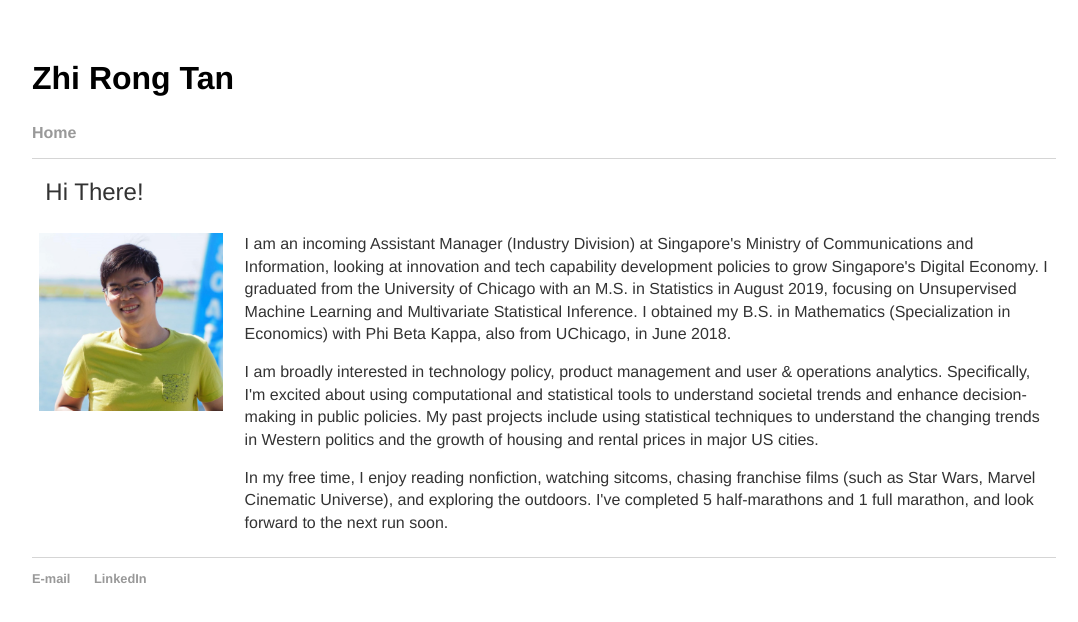
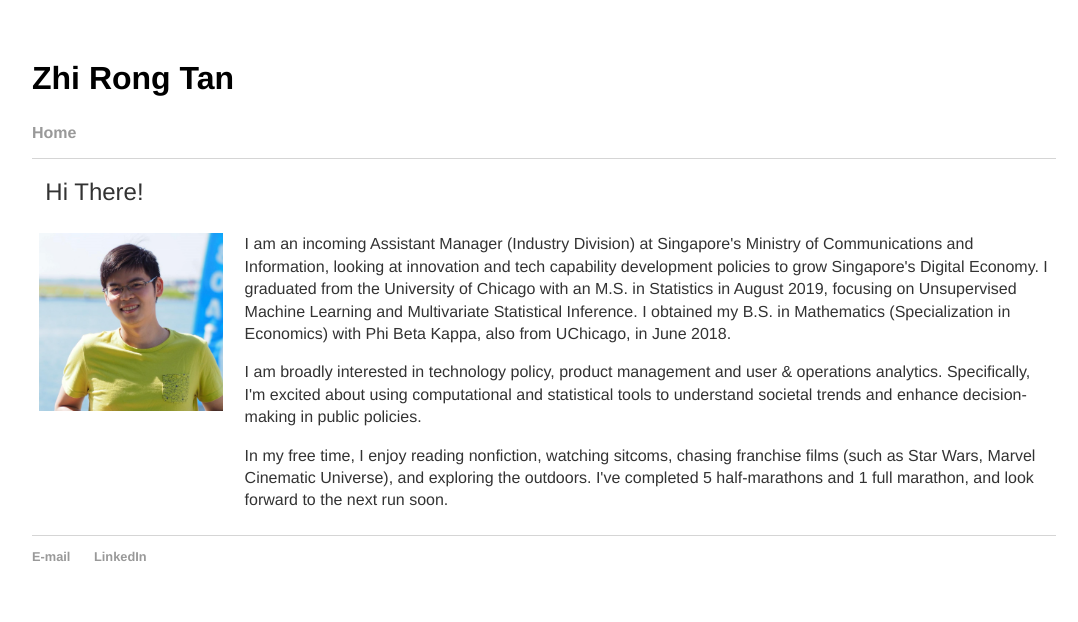
Before and after one commit to tanzhirong/tanzhirong.github.io, a Jekyll site: the page built from index.html, in a window 1280 px wide. Shown: the top 622 px of the page, without its empty margins (96-1174 px from the left). Built offline with Jekyll 4.4.1, drawn with Linux system fonts in a browser that asks for light colours.

Commit message:
Update index.html

```diff
--- a/index.html
+++ b/index.html
@@ -14,8 +14,7 @@ title: Zhi Rong Tan
     <td>
       <div id="blurb">
 	<p>I am an incoming Assistant Manager (Industry Division) at Singapore's Ministry of Communications and Information, looking at innovation and tech capability development policies to grow Singapore's Digital Economy. I graduated from the University of Chicago with an M.S. in Statistics in August 2019, focusing on Unsupervised Machine Learning and Multivariate Statistical Inference. I obtained my B.S. in Mathematics (Specialization in Economics) with Phi Beta Kappa, also from UChicago, in June 2018. </p>
-
-	<p>I am broadly interested in technology policy, product management and user & operations analytics. Specifically, I'm excited about using computational and statistical tools to understand societal trends and enhance decision-making in public policies. My past projects include using statistical techniques to understand the changing trends in Western politics and the growth of housing and rental prices in major US cities.
+	<p>I am broadly interested in technology policy, product management and user & operations analytics. Specifically, I'm excited about using computational and statistical tools to understand societal trends and enhance decision-making in public policies.</p>
 	<p>In my free time, I enjoy reading nonfiction, watching sitcoms, chasing franchise films (such as Star Wars, Marvel Cinematic Universe), and exploring the outdoors. I've completed 5 half-marathons and 1 full marathon, and look forward to the next run soon.</p>
       </div><!-- /.blurb -->
     </td>
```
